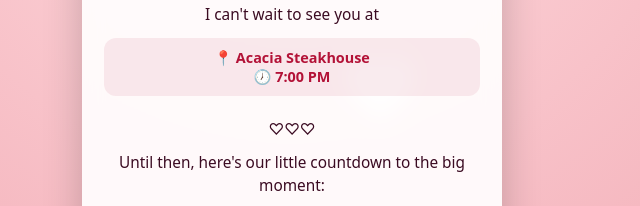
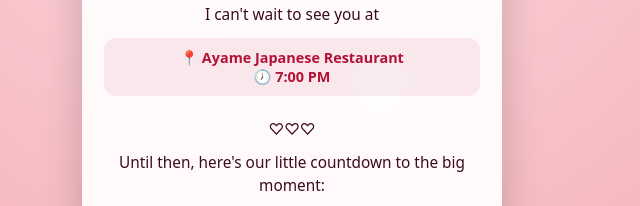
Before and after one commit to Oethir/invitation, a plain HTML site: page index.html in a window 1280 px wide. Both pictures are taken after a click on the button "Yes 💕". Shown: the part 244-450 px from the top of the page, 348-988 px from the left. Drawn offline with Linux system fonts and the light colour scheme.

Commit message:
Update index.html

```diff
--- a/index.html
+++ b/index.html
@@ -294,7 +294,7 @@
       </p>
 
       <div class="location">
-        📍 <span class="highlight">Acacia Steakhouse</span><br />
+        📍 <span class="highlight">Ayame Japanese Restaurant</span><br />
         🕖 <span class="highlight">7:00 PM</span>
       </div>
 
```
